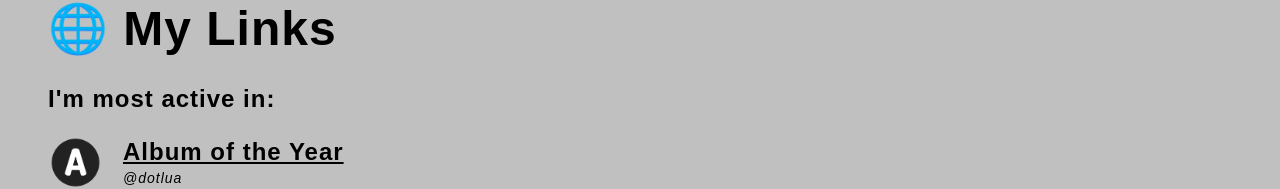
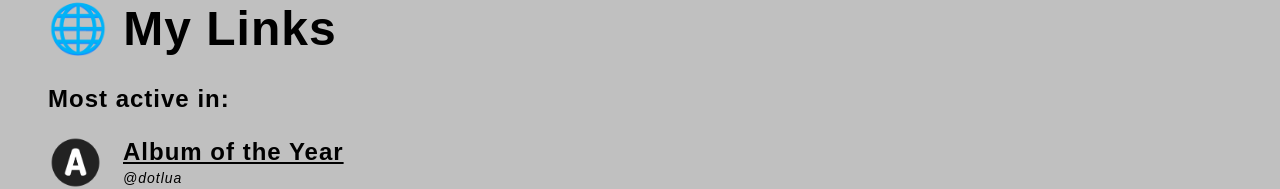
Before and after one commit to str0bi/strobi.org, a Next.js app: page /links in a window 1280 px wide. Shown: the part 118-307 px from the top of the page. Built offline with nearby package versions, Linux system fonts and the light colour scheme.

Commit message:
oopsy daisy

```diff
--- a/src/pages/links.tsx
+++ b/src/pages/links.tsx
@@ -16,7 +16,7 @@
         <p className="pb-5 text-[15px]"><Link className="no-underline" href="/">{"⬅ Back to Home"}</Link></p>
         <h1 className="text-5xl pb-5"><strong>🌐 My Links</strong></h1>
 
-        <p className="text-2xl"><strong>I'm most active in:</strong></p>
+        <p className="text-2xl"><strong>Most active in:</strong></p>
 
         <div className="flex items-center gap-5  pb-2 pt-5 hover:p-6 ease-out duration-1000">
           <img className=" h-[55px] w-[55px] object-cover scale-90 hover:scale-100 ease-out duration-1000" src="./images/link icons/aoty.png"></img>
```
